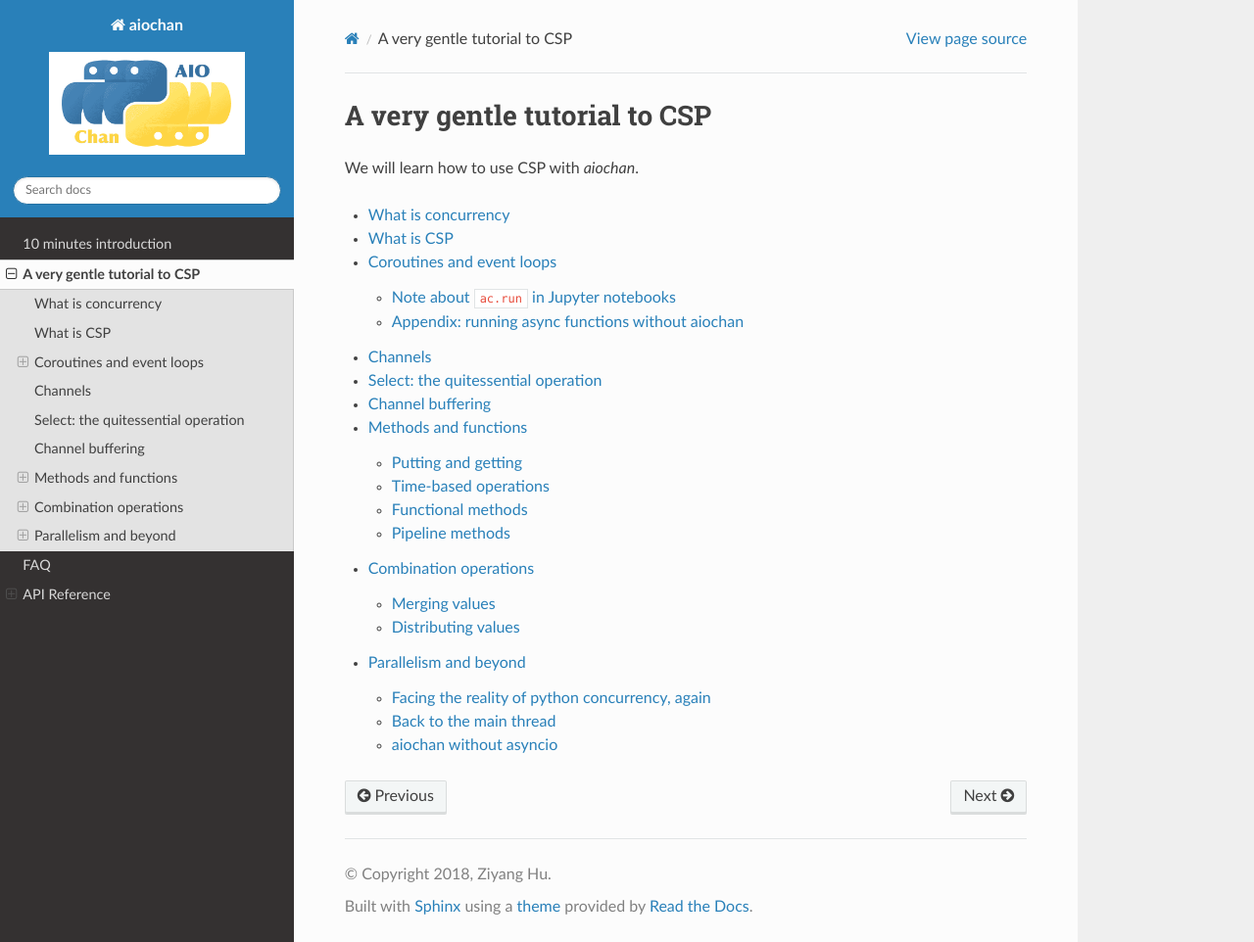
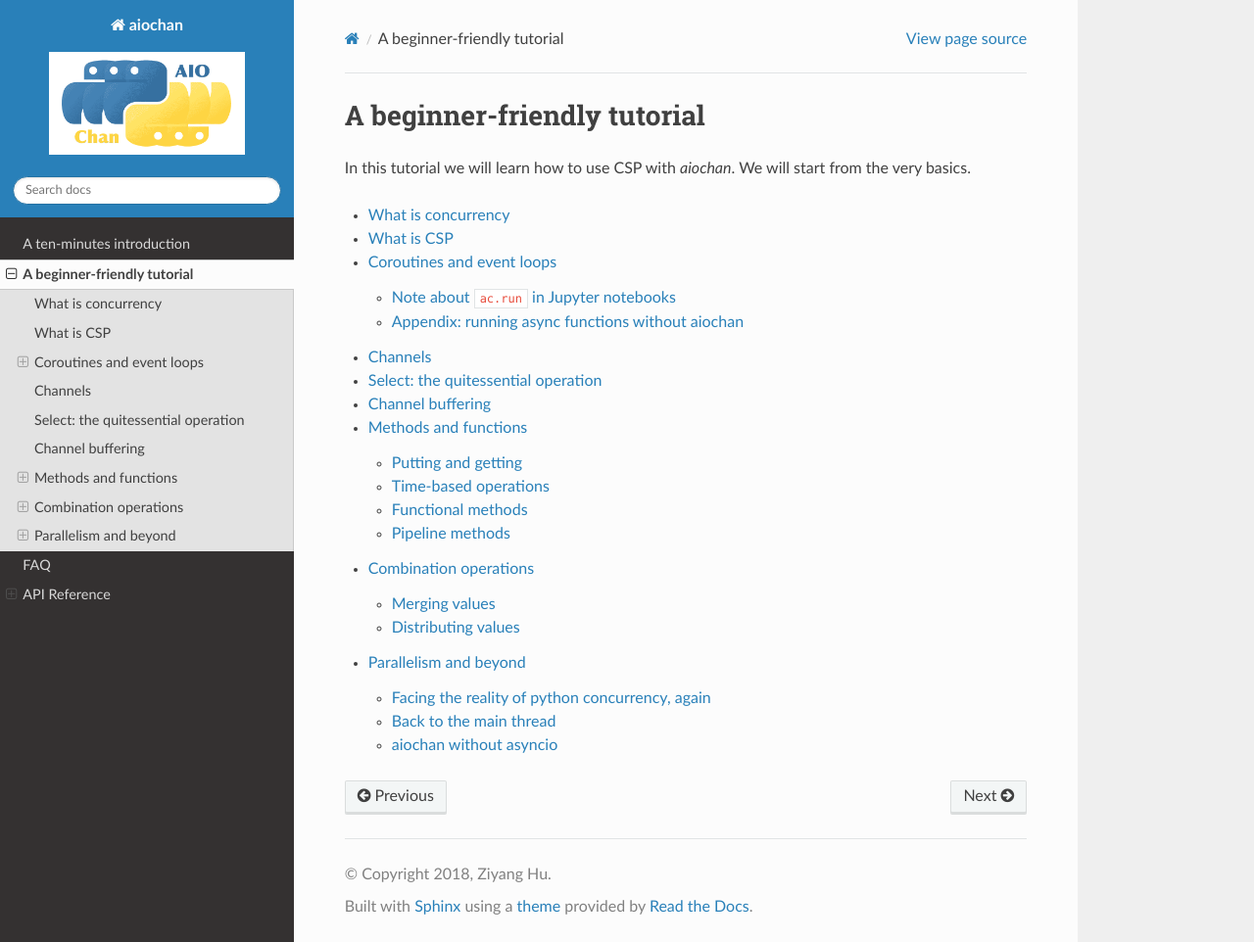
Before and after one commit to zh217/aiochan, a Sphinx documentation site: the page built from doc/tutorial.rst, in a window 1280 px wide and 962 px high. Shown: the whole window at 98% size. Built offline with Sphinx 7.4.7 and the Read the Docs theme 2.0.0, drawn with Linux system fonts in a browser that asks for light colours.

Commit message:
clean up docs

```diff
--- a/doc/old_birds.rst
+++ /dev/null
@@ -1,4 +0,0 @@
-For *Go* and *core.async* users
-===============================
-
-TBW
--- a/doc/tutorial.rst
+++ b/doc/tutorial.rst
@@ -1,7 +1,7 @@
-A very gentle tutorial to CSP
-=============================
+A beginner-friendly tutorial
+============================
 
-We will learn how to use CSP with *aiochan*.
+In this tutorial we will learn how to use CSP with *aiochan*. We will start from the very basics.
 
 .. toctree::
    :maxdepth: 2
```
Also changed, not shown: doc/quick.ipynb.
